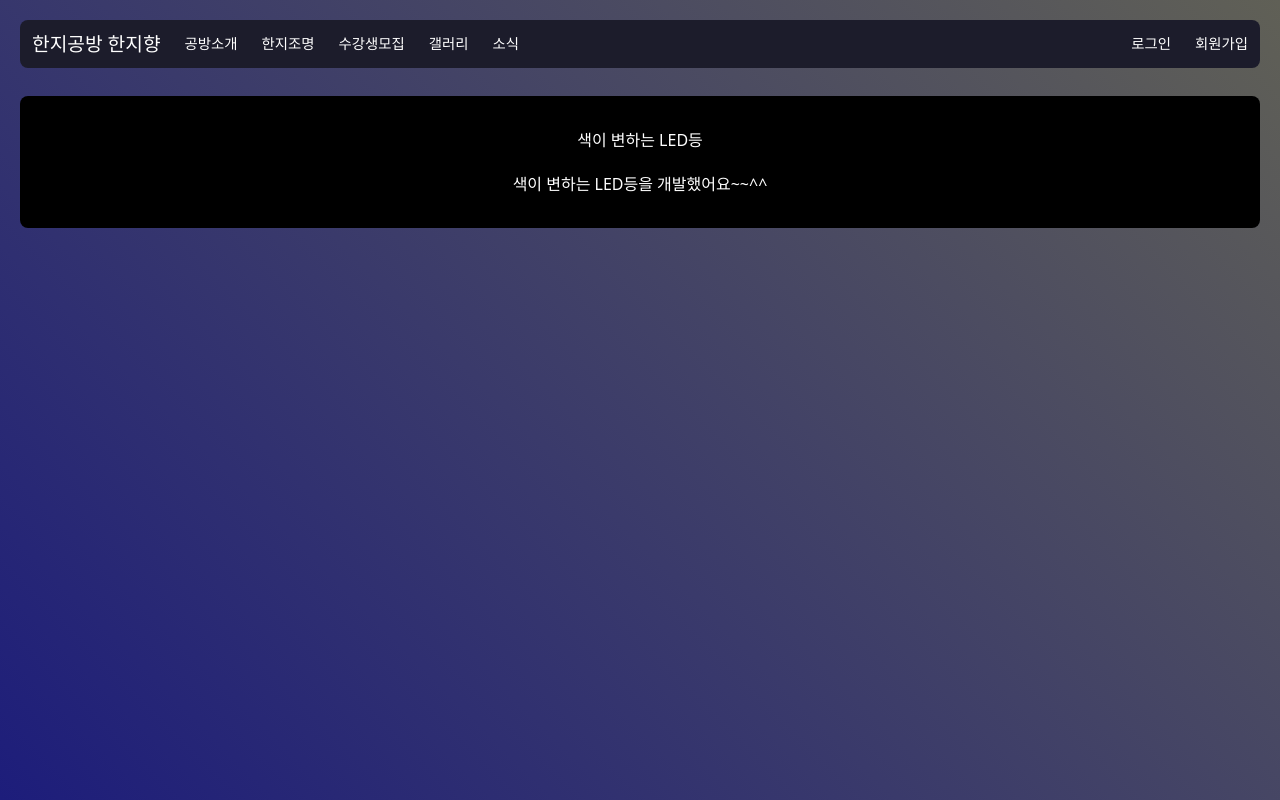
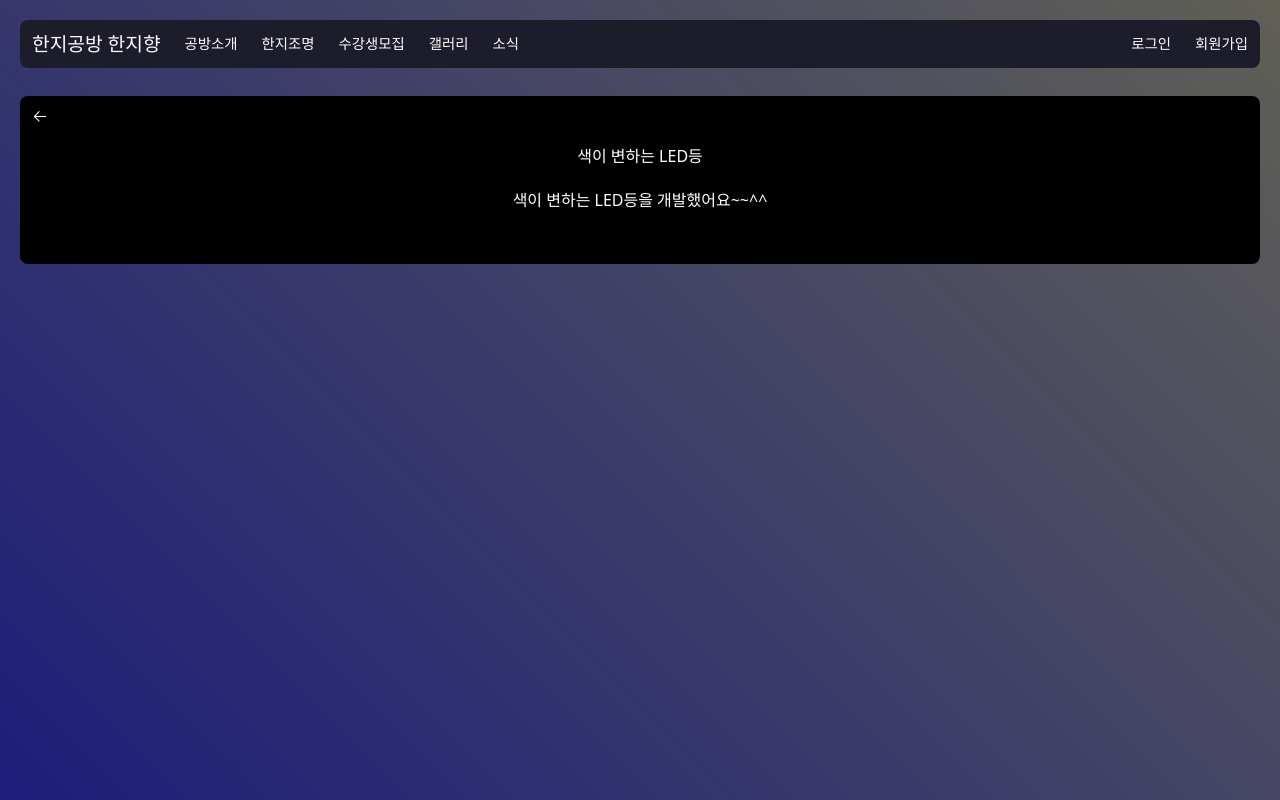
Before and after one commit to hyeonseo1109/router, a Next.js app: page /announce/1 in a window 1280 px wide. Built offline with nearby package versions, Linux system fonts and the light colour scheme.

Commit message:
소식부분 뒤로가기 버튼 추가

```diff
--- a/app/announce/[id]/page.js
+++ b/app/announce/[id]/page.js
@@ -1,12 +1,17 @@
 'use client';
 
 import { useNoticeStore } from "@/app/store/useImageStore";
+import { useRouter } from "next/navigation";
+
 import { useEffect } from "react";
+import { VscArrowLeft } from "react-icons/vsc";
+
 
 export default function Announce ({params}) {
   const {id} = params;
   const notice = useNoticeStore((state) => state.notice);
   const fetchNotice = useNoticeStore((state) => state.fetchNotice);
+  const router = useRouter();
 
   useEffect(() => {
     if (notice.length === 0) {
@@ -20,10 +25,12 @@ export default function Announce ({params}) {
     return <p>존재하지 않는 공지입니다.</p>;
   }
 
-  return (<>
+  return (<div>
+    <VscArrowLeft onClick={() => router.back()}/>
     <div className="flex flex-col items-center gap-5 py-5">
       <p>{nt.title}</p>
       <p>{nt.description}</p>
+      {nt.image && <image src={nt.image}/>}
     </div>
-  </>)
+  </div>)
 }
--- a/app/notice/page.js
+++ b/app/notice/page.js
@@ -25,7 +25,7 @@ export default function () {
         <Link
           key={nt.id}
           href={`/announce/${nt.id}`}
-          className={`${Number(nt.id)%2===0 ? 'bg-[#282828]': 'bg-[#343434]'}`}
+          className={`p-1 rounded-md ${Number(nt.id)%2===0 ? 'bg-[#282828]': 'bg-[#343434]'}`}
         >
           {nt.title}
         </Link>
```
